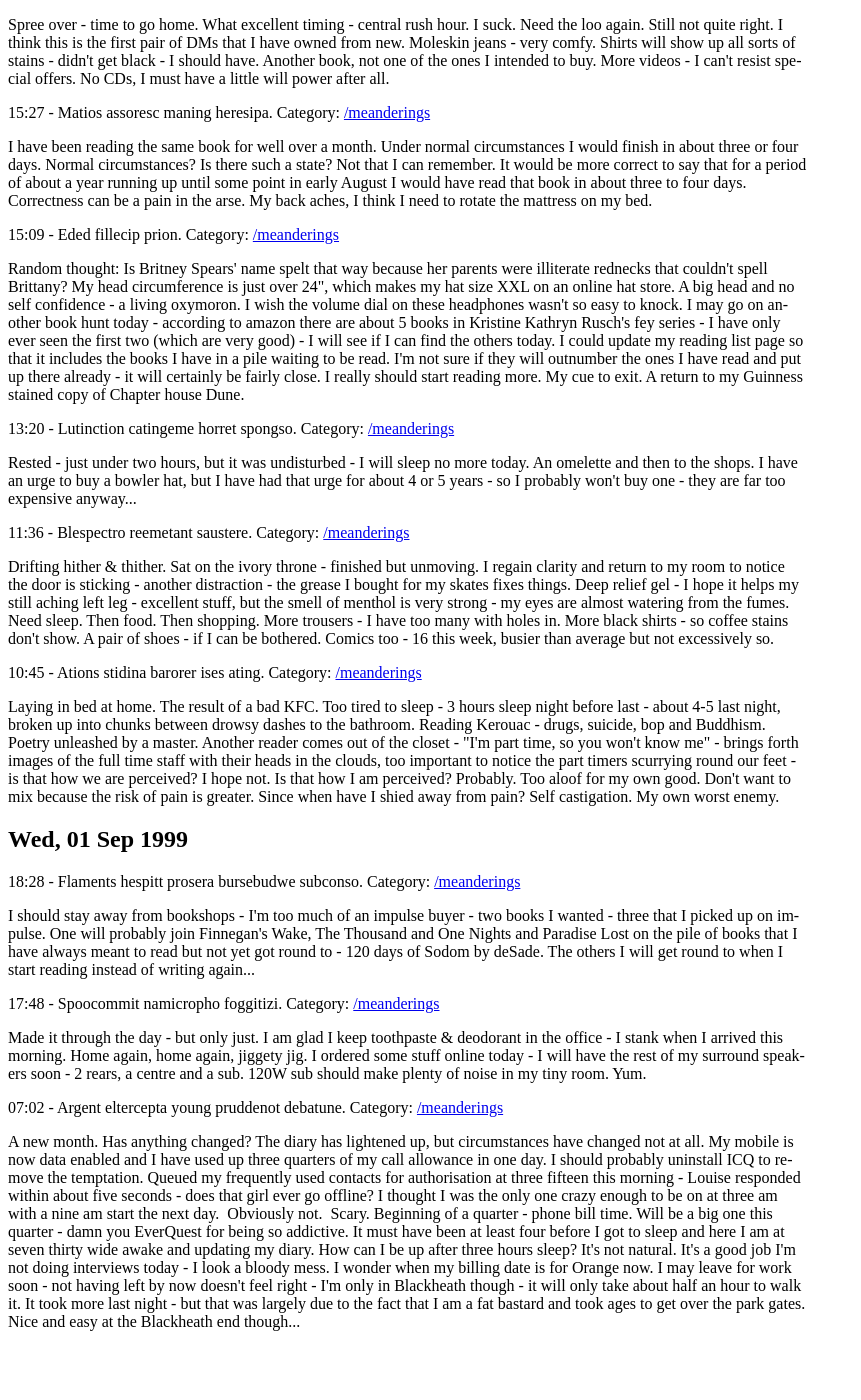
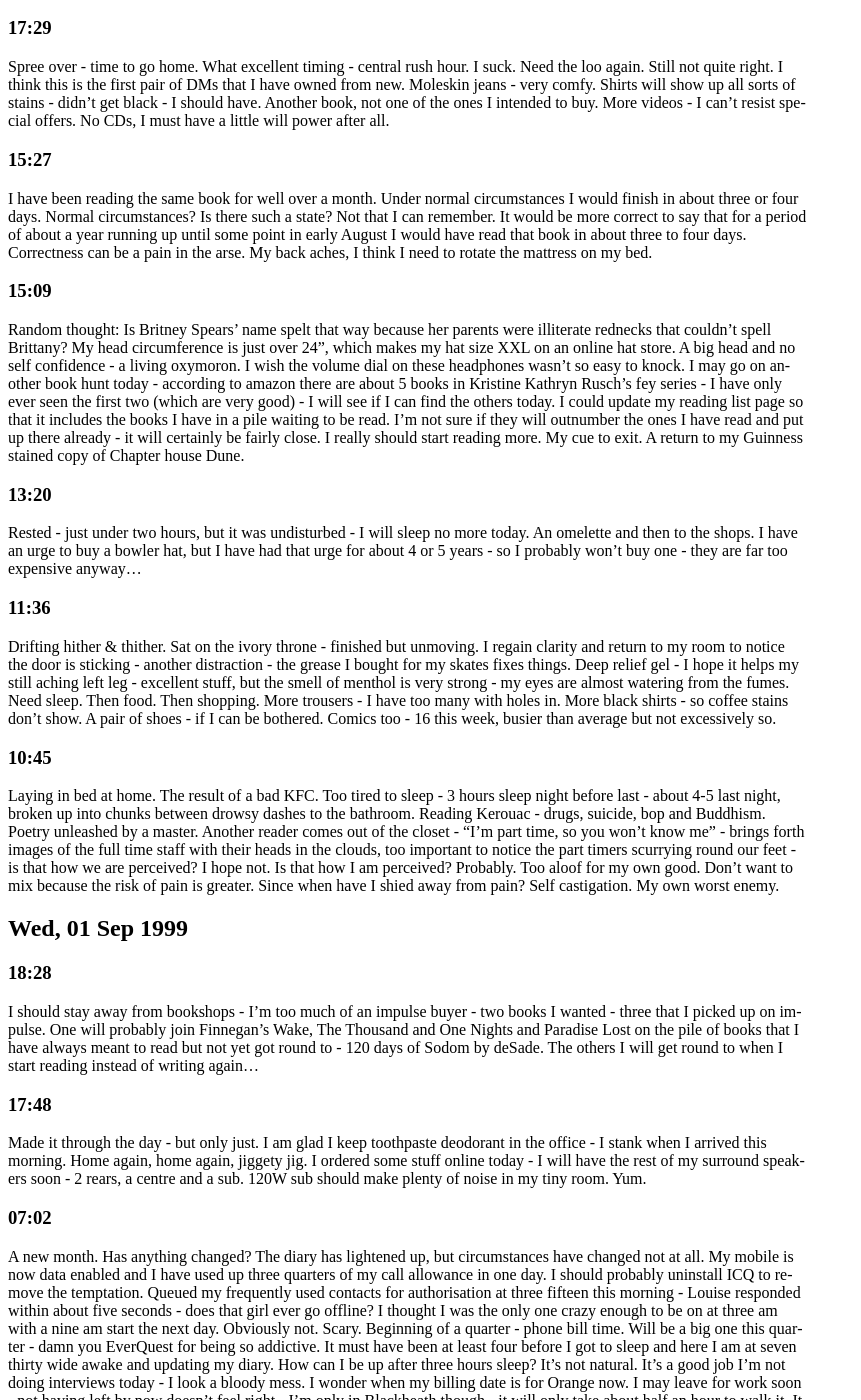
Before and after one commit to xchewtoyx/site-s8n, a Sphinx documentation site: the page built from source/meanderings/199909.rst, in a window 1280 px wide and 1400 px high, scrolled down 9054 px. Shown: the whole window, without its empty margins (0-861 px from the left). Built offline with Sphinx 7.4.7, drawn with Linux system fonts in a browser that asks for light colours; formulas are drawn with MathJax 3; some of the changed text lies outside the part shown.

Commit message:
Some more updates on the old archives

```diff
--- a/source/meanderings/199909.rst
+++ b/source/meanderings/199909.rst
@@ -1,34 +1,33 @@
 September 1999
 ==============
 
+
+Thu, 30 Sep 1999
+----------------
+
+08:22
+^^^^^
+
+I am Zeppo without the looks or voice. Groucho without the
+wisecracks. Square peg.  Chocolate teapot. Outsider. Geek. Freak. We
+are society - surrender and be assimilated. A borg like assimilation
+would be good - at least afterwards I would fit. Would know my
+place. Enough.
+
+
+08:08
+^^^^^
+
+She shines in a world full of ugliness, she matters when everything is
+meaningless. A pearl of beauty in an ocean of pain. I wonder if any of
+Trent's songs are still genuine - he has loadsa money and is well
+respected in the music industry, loads of loyal fans. Can he still be
+as twisted as his music makes out? Probably, I am an example of this
+happening - I have a job I like (some of the time anyway), earn decent
+money, have the respect of other people (when it comes to technical
+matters) - and yet am I happy? Am I fuck.
+
 .. raw:: html
-
-   <h2>Thu, 30 Sep 1999</h2>
-   <div class="story">
-   <a name="dows"></a>
-   <span class="title">08:22 - Avoverth haviss sensasc walkis.</span>
-   <span class="category">Category: <a href="/web/20050419173104/http://www.s8n.net/blosxom.cgi/meanderings">/meanderings</a></span>
-   <span class="body">
-   <p>I am Zeppo without the looks or voice. Groucho without the wisecracks. Square peg.
-   Chocolate teapot. Outsider. Geek. Freak. We are society - surrender and be assimilated. A
-   borg like assimilation would be good - at least afterwards I would fit. Would know my
-   place. Enough.</p>
-   </span>
-   </div>
-
-   <div class="story">
-   <a name="humaterch"></a>
-   <span class="title">08:08 - Frected tumble recess presenti grieveres.</span>
-   <span class="category">Category: <a href="/web/20050419173104/http://www.s8n.net/blosxom.cgi/meanderings">/meanderings</a></span>
-   <span class="body">
-   <p>She shines in a world full of ugliness, she matters when everything is meaningless. A
-   pearl of beauty in an ocean of pain. I wonder if any of Trent's songs are still genuine -
-   he has loadsa money and is well respected in the music industry, loads of loyal fans. Can
-   he still be as twisted as his music makes out? Probably, I am an example of this happening
-   - I have a job I like (some of the time anyway), earn decent money, have the respect of
-   other people (when it comes to technical matters) - and yet am I happy? Am I fuck.-</p>
-   </span>
-   </div>
 
    <h2>Wed, 29 Sep 1999</h2>
    <div class="story">
@@ -753,171 +752,150 @@
    </span>
    </div>
 
-   <h2>Thu, 02 Sep 1999</h2>
-   <div class="story">
-   <a name="danger"></a>
-   <span class="title">21:06 - Expeaked prinfermen sionsely separaint orce.</span>
-   <span class="category">Category: <a href="/web/20050419173104/http://www.s8n.net/blosxom.cgi/meanderings">/meanderings</a></span>
-   <span class="body">
-   <p align="left">A walk to aid digestion. And to wear in my new boots. Ready for bed now -
-   for sleep</p>
-   </span>
-   </div>
+Thu, 02 Sep 1999
+----------------
 
-   <div class="story">
-   <a name="ominatact"></a>
-   <span class="title">17:46 - Serglaun proacles atiadir tress hasink.</span>
-   <span class="category">Category: <a href="/web/20050419173104/http://www.s8n.net/blosxom.cgi/meanderings">/meanderings</a></span>
-   <span class="body">
-   <p align="left">Thank god for loos on public transport. If only they would keep the paper
-   stocked. It's a good job I bought shoes earlier and they were packed with tissue paper.
-   Another random thought: does the universe have a charge? If it started from nothing then I
-   guess not, but what happens as a result of black hole radiation? If an electron-positron
-   pair are created by a vacuum fluctuation and the positron is sucked into a black hole
-   before they can annihilate what happens? I guess that as time slows down as you get closer
-   to the singularity it would actually take an infinite amount of time to get there - this
-   would mean that the charge would still be in the universe keeping things balanced...</p>
-   </span>
-   </div>
+21:06
+^^^^^
 
-   <div class="story">
-   <a name="sementua"></a>
-   <span class="title">17:29 - Agoion medalli waren nulled hologency.</span>
-   <span class="category">Category: <a href="/web/20050419173104/http://www.s8n.net/blosxom.cgi/meanderings">/meanderings</a></span>
-   <span class="body">
-   <p align="left">Spree over - time to go home. What excellent timing - central rush hour. I
-   suck. Need the loo again. Still not quite right. I think this is the first pair of DMs
-   that I have owned from new. Moleskin jeans - very comfy. Shirts will show up all sorts of
-   stains - didn't get black - I should have. Another book, not one of the ones I intended to
-   buy. More videos - I can't resist special offers. No CDs, I must have a little will power
-   after all.</p>
-   </span>
-   </div>
+A walk to aid digestion. And to wear in my new boots. Ready for bed
+now - for sleep.
 
-   <div class="story">
-   <a name="knicking"></a>
-   <span class="title">15:27 - Matios assoresc maning heresipa.</span>
-   <span class="category">Category: <a href="/web/20050419173104/http://www.s8n.net/blosxom.cgi/meanderings">/meanderings</a></span>
-   <span class="body">
-   <p align="left">I have been reading the same book for well over a month. Under normal
-   circumstances I would finish in about three or four days. Normal circumstances? Is there
-   such a state? Not that I can remember. It would be more correct to say that for a period
-   of about a year running up until some point in early August I would have read that book in
-   about three to four days. Correctness can be a pain in the arse. My back aches, I think I
-   need to rotate the mattress on my bed.</p>
-   </span>
-   </div>
+17:46
+^^^^^
 
-   <div class="story">
-   <a name="twittled"></a>
-   <span class="title">15:09 - Eded fillecip prion.</span>
-   <span class="category">Category: <a href="/web/20050419173104/http://www.s8n.net/blosxom.cgi/meanderings">/meanderings</a></span>
-   <span class="body">
-   <p align="left">Random thought: Is Britney Spears' name spelt that way because her parents
-   were illiterate rednecks that couldn't spell Brittany? My head circumference is just over
-   24&quot;, which makes my hat size XXL on an online hat store. A big head and no self
-   confidence - a living oxymoron. I wish the volume dial on these headphones wasn't so easy
-   to knock. I may go on another book hunt today - according to amazon there are about 5
-   books in Kristine Kathryn Rusch's fey series - I have only ever seen the first two (which
-   are very good) - I will see if I can find the others today. I could update my reading list
-   page so that it includes the books I have in a pile waiting to be read. I'm not sure if
-   they will outnumber the ones I have read and put up there already - it will certainly be
-   fairly close. I really should start reading more. My cue to exit. A return to my Guinness
-   stained copy of Chapter house Dune.</p>
-   </span>
-   </div>
+Thank god for loos on public transport. If only they would keep the
+paper stocked. It's a good job I bought shoes earlier and they were
+packed with tissue paper.  Another random thought: does the universe
+have a charge? If it started from nothing then I guess not, but what
+happens as a result of black hole radiation? If an electron-positron
+pair are created by a vacuum fluctuation and the positron is sucked
+into a black hole before they can annihilate what happens? I guess
+that as time slows down as you get closer to the singularity it would
+actually take an infinite amount of time to get there - this would
+mean that the charge would still be in the universe keeping things
+balanced...
 
-   <div class="story">
-   <a name="pellabso"></a>
-   <span class="title">13:20 - Lutinction catingeme horret spongso.</span>
-   <span class="category">Category: <a href="/web/20050419173104/http://www.s8n.net/blosxom.cgi/meanderings">/meanderings</a></span>
-   <span class="body">
-   <p align="left">Rested - just under two hours, but it was undisturbed - I will sleep no
-   more today. An omelette and then to the shops. I have an urge to buy a bowler hat, but I
-   have had that urge for about 4 or 5 years - so I probably won't buy one - they are far too
-   expensive anyway...</p>
-   </span>
-   </div>
+17:29
+^^^^^
 
-   <div class="story">
-   <a name="februdied"></a>
-   <span class="title">11:36 - Blespectro reemetant saustere.</span>
-   <span class="category">Category: <a href="/web/20050419173104/http://www.s8n.net/blosxom.cgi/meanderings">/meanderings</a></span>
-   <span class="body">
-   <p align="left">Drifting hither &amp; thither. Sat on the ivory throne - finished but
-   unmoving. I regain clarity and return to my room to notice the door is sticking - another
-   distraction - the grease I bought for my skates fixes things. Deep relief gel - I hope it
-   helps my still aching left leg - excellent stuff, but the smell of menthol is very strong
-   - my eyes are almost watering from the fumes. Need sleep. Then food. Then shopping. More
-   trousers - I have too many with holes in. More black shirts - so coffee stains don't show.
-   A pair of shoes - if I can be bothered. Comics too - 16 this week, busier than average but
-   not excessively so.</p>
-   </span>
-   </div>
+Spree over - time to go home. What excellent timing - central rush
+hour. I suck. Need the loo again. Still not quite right. I think this
+is the first pair of DMs that I have owned from new. Moleskin jeans -
+very comfy. Shirts will show up all sorts of stains - didn't get
+black - I should have. Another book, not one of the ones I intended to
+buy. More videos - I can't resist special offers. No CDs, I must have
+a little will power after all.
 
-   <div class="story">
-   <a name="bas"></a>
-   <span class="title">10:45 - Ations stidina barorer ises ating.</span>
-   <span class="category">Category: <a href="/web/20050419173104/http://www.s8n.net/blosxom.cgi/meanderings">/meanderings</a></span>
-   <span class="body">
-   <p align="left">Laying in bed at home. The result of a bad KFC. Too tired to sleep - 3
-   hours sleep night before last - about 4-5 last night, broken up into chunks between drowsy
-   dashes to the bathroom. Reading Kerouac - drugs, suicide, bop and Buddhism. Poetry
-   unleashed by a master. Another reader comes out of the closet - &quot;I'm part time, so
-   you won't know me&quot; - brings forth images of the full time staff with their heads in
-   the clouds, too important to notice the part timers scurrying round our feet - is that how
-   we are perceived? I hope not. Is that how I am perceived? Probably. Too aloof for my own
-   good. Don't want to mix because the risk of pain is greater. Since when have I shied away
-   from pain? Self castigation. My own worst enemy.</p>
-   </span>
-   </div>
 
-   <h2>Wed, 01 Sep 1999</h2>
-   <div class="story">
-   <a name="plated"></a>
-   <span class="title">18:28 - Flaments hespitt prosera bursebudwe subconso.</span>
-   <span class="category">Category: <a href="/web/20050419173104/http://www.s8n.net/blosxom.cgi/meanderings">/meanderings</a></span>
-   <span class="body">
-   <p align="left">I should stay away from bookshops - I'm too much of an impulse buyer - two
-   books I wanted - three that I picked up on impulse. One will probably join Finnegan's
-   Wake, The Thousand and One Nights and Paradise Lost on the pile of books that I have
-   always meant to read but not yet got round to - 120 days of Sodom by deSade. The others I
-   will get round to when I start reading instead of writing again...</p>
-   </span>
-   </div>
+15:27
+^^^^^
 
-   <div class="story">
-   <a name="galaniza"></a>
-   <span class="title">17:48 - Spoocommit namicropho foggitizi.</span>
-   <span class="category">Category: <a href="/web/20050419173104/http://www.s8n.net/blosxom.cgi/meanderings">/meanderings</a></span>
-   <span class="body">
-   <p align="left">Made it through the day - but only just. I am glad I keep toothpaste &amp;
-   deodorant in the office - I stank when I arrived this morning. Home again, home again,
-   jiggety jig. I ordered some stuff online today - I will have the rest of my surround
-   speakers soon - 2 rears, a centre and a sub. 120W sub should make plenty of noise in my
-   tiny room. Yum.</p>
-   </span>
-   </div>
+I have been reading the same book for well over a month. Under normal
+circumstances I would finish in about three or four days. Normal
+circumstances? Is there such a state? Not that I can remember. It
+would be more correct to say that for a period of about a year running
+up until some point in early August I would have read that book in
+about three to four days. Correctness can be a pain in the arse. My
+back aches, I think I need to rotate the mattress on my bed.
 
-   <div class="story">
-   <a name="wrenosit"></a>
-   <span class="title">07:02 - Argent eltercepta young pruddenot debatune.</span>
-   <span class="category">Category: <a href="/web/20050419173104/http://www.s8n.net/blosxom.cgi/meanderings">/meanderings</a></span>
-   <span class="body">
-   <p align="left">A new month. Has anything changed? The diary has lightened up, but
-   circumstances have changed not at all. My mobile is now data enabled and I have used up
-   three quarters of my call allowance in one day. I should probably uninstall ICQ to remove
-   the temptation. Queued my frequently used contacts for authorisation at three fifteen this
-   morning - Louise responded within about five seconds - does that girl ever go offline? I
-   thought I was the only one crazy enough to be on at three am with a nine am start the next
-   day.&nbsp; Obviously not.&nbsp; Scary. Beginning of a quarter - phone bill time. Will be a
-   big one this quarter - damn you EverQuest for being so addictive. It must have been at
-   least four before I got to sleep and here I am at seven thirty wide awake and updating my
-   diary. How can I be up after three hours sleep? It's not natural. It's a good job I'm not
-   doing interviews today - I look a bloody mess. I wonder when my billing date is for Orange
-   now. I may leave for work soon - not having left by now doesn't feel right - I'm only in
-   Blackheath though - it will only take about half an hour to walk it. It took more last
-   night - but that was largely due to the fact that I am a fat bastard and took ages to get
-   over the park gates. Nice and easy at the Blackheath end though...</p>
-   </span>
-   </div>
+15:09
+^^^^^
+
+Random thought: Is Britney Spears' name spelt that way because her
+parents were illiterate rednecks that couldn't spell Brittany? My head
+circumference is just over 24", which makes my hat size XXL on an
+online hat store. A big head and no self confidence - a living
+oxymoron. I wish the volume dial on these headphones wasn't so easy to
+knock. I may go on another book hunt today - according to amazon there
+are about 5 books in Kristine Kathryn Rusch's fey series - I have only
+ever seen the first two (which are very good) - I will see if I can
+find the others today. I could update my reading list page so that it
+includes the books I have in a pile waiting to be read. I'm not sure
+if they will outnumber the ones I have read and put up there already -
+it will certainly be fairly close. I really should start reading
+more. My cue to exit. A return to my Guinness stained copy of Chapter
+house Dune.
+
+13:20
+^^^^^
+
+Rested - just under two hours, but it was undisturbed - I will sleep
+no more today. An omelette and then to the shops. I have an urge to
+buy a bowler hat, but I have had that urge for about 4 or 5 years - so
+I probably won't buy one - they are far too expensive anyway...
+
+11:36
+^^^^^
+
+Drifting hither & thither. Sat on the ivory throne - finished but
+unmoving. I regain clarity and return to my room to notice the door is
+sticking - another distraction - the grease I bought for my skates
+fixes things. Deep relief gel - I hope it helps my still aching left
+leg - excellent stuff, but the smell of menthol is very strong - my
+eyes are almost watering from the fumes. Need sleep. Then food. Then
+shopping. More trousers - I have too many with holes in. More black
+shirts - so coffee stains don't show.  A pair of shoes - if I can be
+bothered. Comics too - 16 this week, busier than average but not
+excessively so.
+
+10:45
+^^^^^
+
+Laying in bed at home. The result of a bad KFC. Too tired to sleep - 3
+hours sleep night before last - about 4-5 last night, broken up into
+chunks between drowsy dashes to the bathroom. Reading Kerouac - drugs,
+suicide, bop and Buddhism. Poetry unleashed by a master. Another
+reader comes out of the closet - "I'm part time, so you won't know
+me" - brings forth images of the full time staff with their heads in
+the clouds, too important to notice the part timers scurrying round
+our feet - is that how we are perceived? I hope not. Is that how I am
+perceived? Probably. Too aloof for my own good. Don't want to mix
+because the risk of pain is greater. Since when have I shied away from
+pain? Self castigation. My own worst enemy.
+
+Wed, 01 Sep 1999
+----------------
+
+18:28
+^^^^^
+
+I should stay away from bookshops - I'm too much of an impulse buyer -
+two books I wanted - three that I picked up on impulse. One will
+probably join Finnegan's Wake, The Thousand and One Nights and
+Paradise Lost on the pile of books that I have always meant to read
+but not yet got round to - 120 days of Sodom by deSade. The others I
+will get round to when I start reading instead of writing again...
+
+17:48
+^^^^^
+
+Made it through the day - but only just. I am glad I keep toothpaste
+deodorant in the office - I stank when I arrived this morning. Home
+again, home again, jiggety jig. I ordered some stuff online today - I
+will have the rest of my surround speakers soon - 2 rears, a centre
+and a sub. 120W sub should make plenty of noise in my tiny
+room. Yum.
+
+07:02
+^^^^^
+
+A new month. Has anything changed? The diary has lightened up, but
+circumstances have changed not at all. My mobile is now data enabled
+and I have used up three quarters of my call allowance in one day. I
+should probably uninstall ICQ to remove the temptation. Queued my
+frequently used contacts for authorisation at three fifteen this
+morning - Louise responded within about five seconds - does that girl
+ever go offline? I thought I was the only one crazy enough to be on at
+three am with a nine am start the next day. Obviously not.
+Scary. Beginning of a quarter - phone bill time. Will be a big one
+this quarter - damn you EverQuest for being so addictive. It must have
+been at least four before I got to sleep and here I am at seven thirty
+wide awake and updating my diary. How can I be up after three hours
+sleep? It's not natural. It's a good job I'm not doing interviews
+today - I look a bloody mess. I wonder when my billing date is for
+Orange now. I may leave for work soon - not having left by now doesn't
+feel right - I'm only in Blackheath though - it will only take about
+half an hour to walk it. It took more last night - but that was
+largely due to the fact that I am a fat bastard and took ages to get
+over the park gates. Nice and easy at the Blackheath end though...
```
